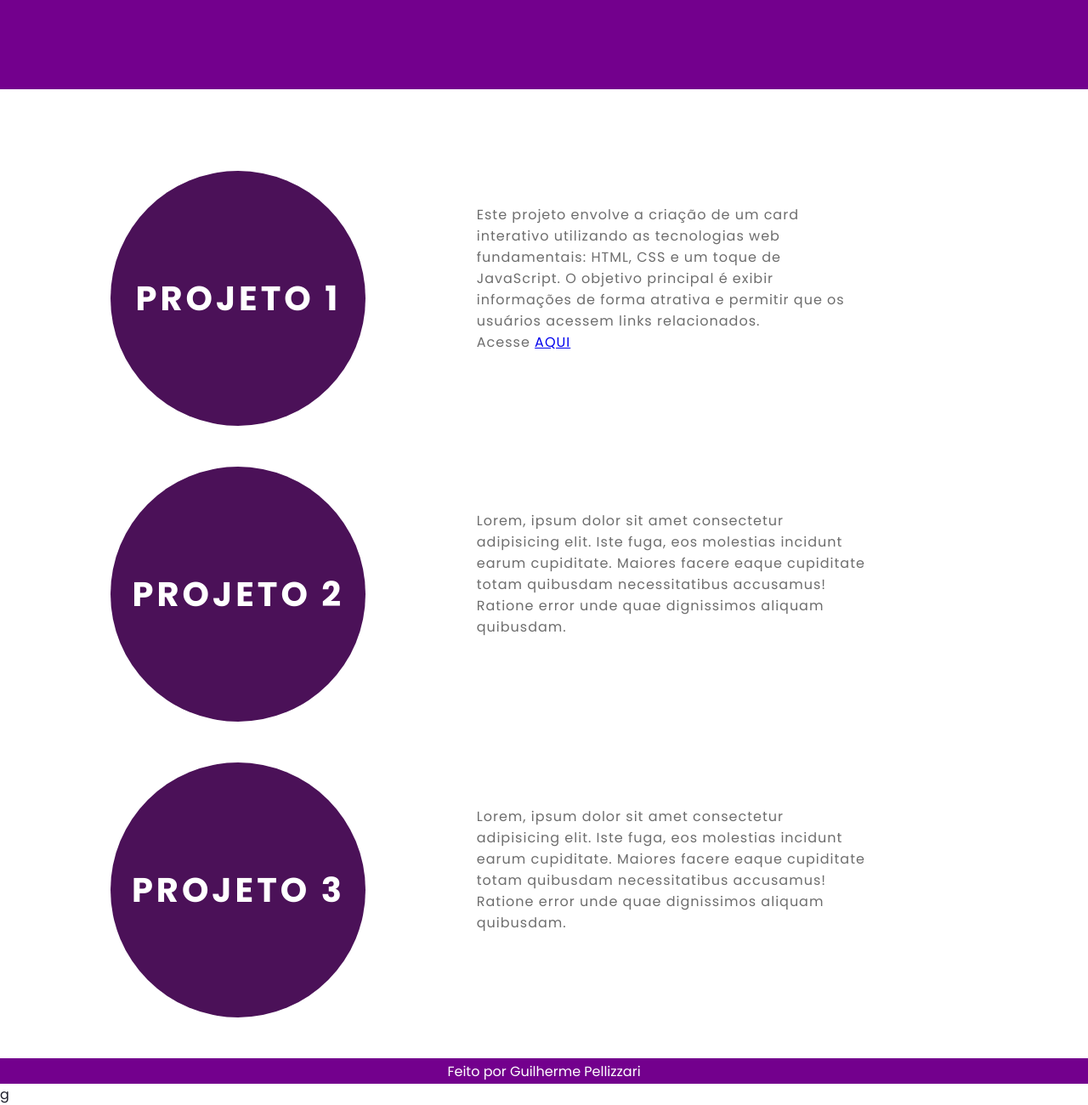
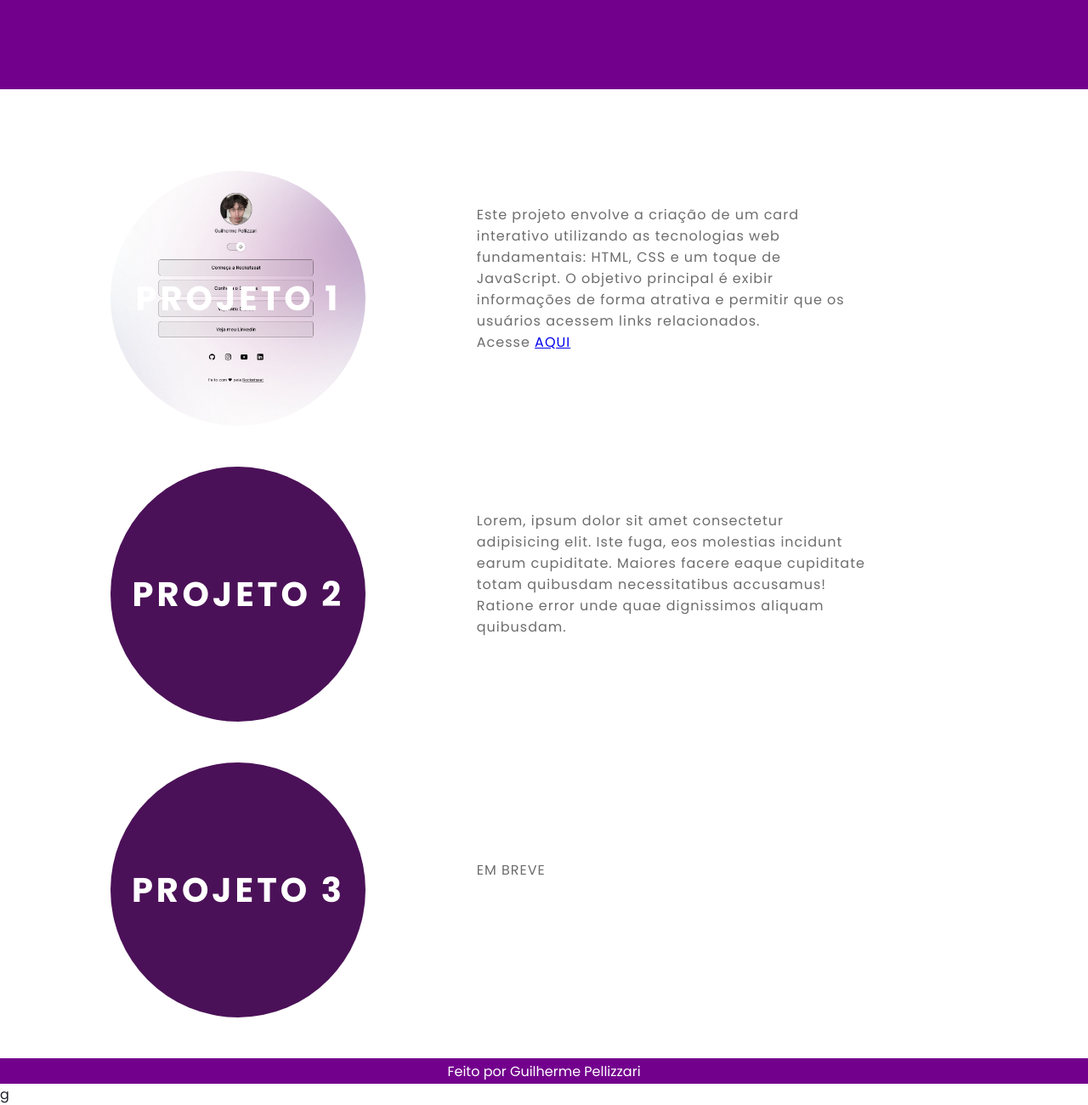
Before and after one commit to guizap1/Portfolio, a plain HTML site: page index.html in a window 1280 px wide. Shown: the part 695-1995 px from the top of the page at 85% size. Drawn offline with Linux system fonts and the light colour scheme.

Commit message:
Add files via upload

```diff
--- a/index.html
+++ b/index.html
@@ -76,11 +76,11 @@
         <div class="card" id = "card3">
           <div class="card-wrapper">
             <h2>Projeto 3</h2>
-            <p>Vem ver!</p>
+            <p>Em breve</p>
           </div>
         </div>
         <div class="card-text">
-          Lorem, ipsum dolor sit amet consectetur adipisicing elit. Iste fuga, eos molestias incidunt earum cupiditate. Maiores facere eaque cupiditate totam quibusdam necessitatibus accusamus! Ratione error unde quae dignissimos aliquam quibusdam.
+          EM BREVE
         </div>
       </div>
     </main>
--- a/style.css
+++ b/style.css
@@ -13,7 +13,7 @@ body {
   height: 100vh;
   width: 100vw;
   background-color: #73008d;
-  background-image: url(/img/background2.png);
+  background-image: url(./img2/background2.png);
   background-repeat: no-repeat;
   background-position: center;
   background-size: contain;
@@ -219,7 +219,7 @@ a:hover {
 }
 
 #card1 {
-  background-image: url(/img/DevLinksIMG.png);
+  background-image: url(./img2/DevLinksIMG.png);
   background-position: center;
 }
 
```
Also changed, not shown: img2/DevLinksIMG.png (added), img2/background2.png (added).
